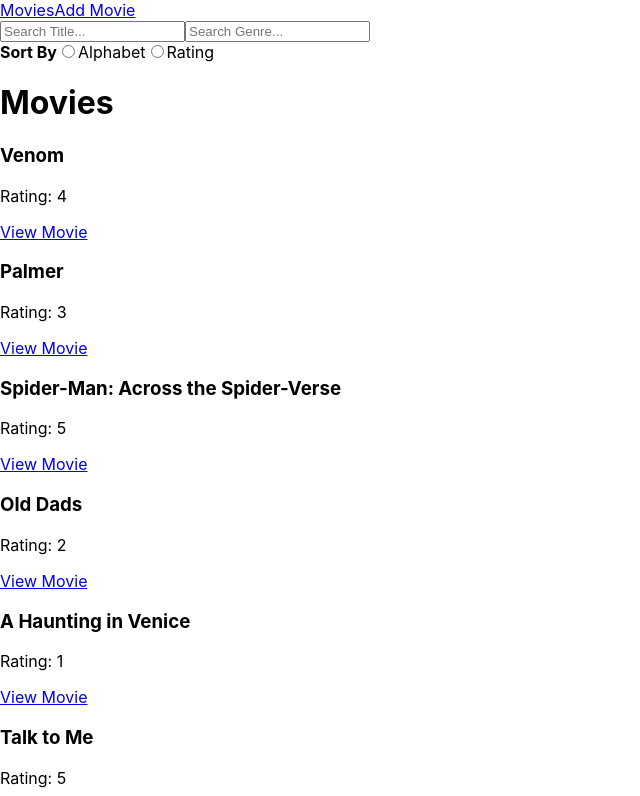
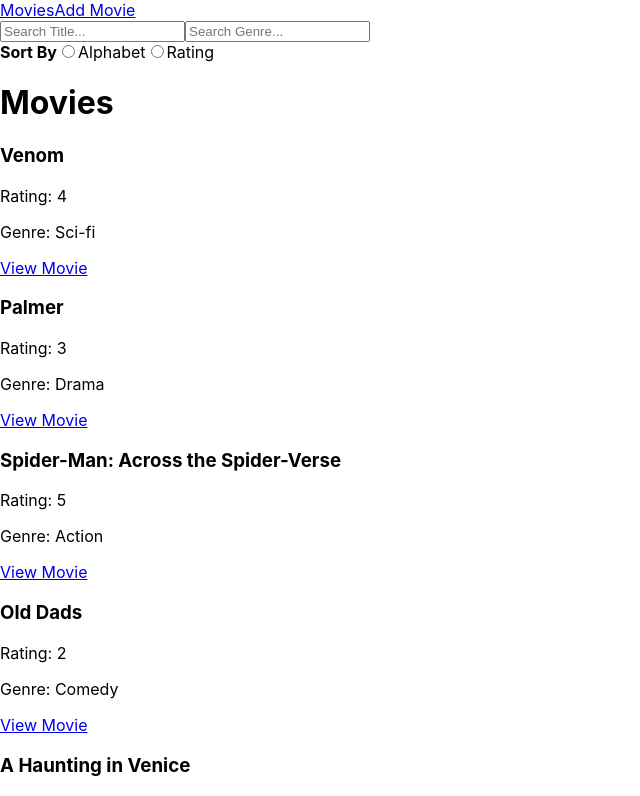
Before and after one commit to ruro122020/movies, a React (Create React App) app: page / in a window 1280 px wide. Shown: the top 796 px of the page, without its empty margins (0-640 px from the left). Built offline with nearby package versions, Linux system fonts and the light colour scheme; data requests are answered from the project's data file.

Commit message:
search by genre functionality

```diff
--- a/src/components/MovieCard.js
+++ b/src/components/MovieCard.js
@@ -1,12 +1,14 @@
 import React from 'react'
 import { Link } from 'react-router-dom'
 
-const MovieCard = ({ title, id, rating }) => {
+const MovieCard = ({ movie }) => {
+const {id, title, selectRating, genre} = movie
 
   return (
     <div>
       <h3>{title}</h3>
-      <p>Rating: {rating}</p>
+      <p>Rating: {selectRating}</p>
+      <p>Genre: {genre}</p>
       <Link to={`/movie/${id}`} >View Movie</Link>
     </div>
   )
--- a/src/pages/Movies.js
+++ b/src/pages/Movies.js
@@ -22,8 +22,9 @@
   const filteredMovies = () => {
     const copyMovies = [...movies]
     return copyMovies.filter(movie => {
-      if(titleSearch === '') return true
-      return movie.title.toLowerCase().includes(titleSearch.toLowerCase())
+      if(titleSearch === '' && genreSearch === '') return true
+      if(titleSearch) return movie.title.toLowerCase().includes(titleSearch.toLowerCase())
+      if(genreSearch) return movie.genre.toLowerCase().includes(genreSearch.toLowerCase())
     })
     .sort((movieA, movieB) => {
         if(sortBy === 'Alphabet'){
@@ -44,7 +45,7 @@
 
   const formatMovies = filteredMovies()
 
-  const displayMovies = formatMovies.map(movie => <MovieCard key={movie.id} title={movie.title} id={movie.id} rating={movie.selectRating} />)
+  const displayMovies = formatMovies.map(movie => <MovieCard key={movie.id} movie={movie} />)
 
   return (
     <div>
```
